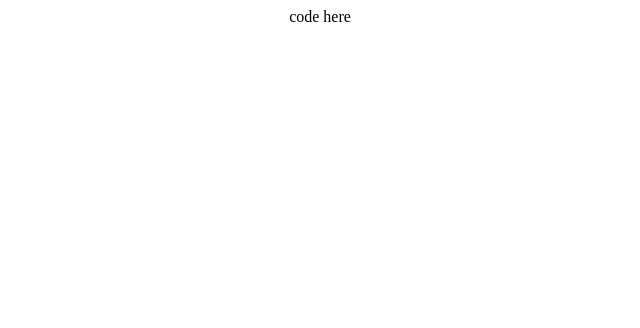
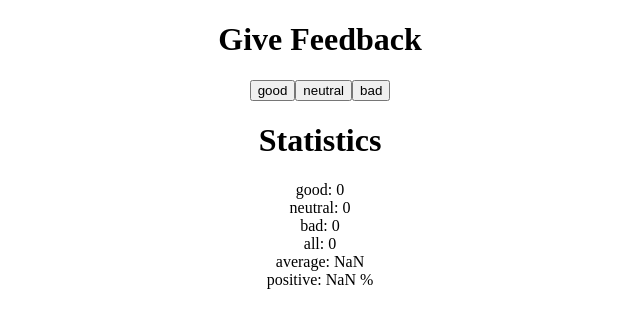
Before and after one commit to stern9/fsopen, a React (Create React App) app in the folder part1_solutions/unicafe-app/: page / in a window 1280 px wide. Shown: the top 328 px of the page, without its empty margins (320-960 px from the left). Built offline with nearby package versions, Linux system fonts and the light colour scheme.

Commit message:
1.7: unicafe step2 - solution

```diff
--- a/part1_solutions/unicafe-app/src/App.js
+++ b/part1_solutions/unicafe-app/src/App.js
@@ -1,5 +1,7 @@
 import { useState } from "react";
 import "./App.css";
+import Header from "./Header";
+import Button from "./Button";
 
 const App = () => {
   // save clicks of each button to its own state
@@ -7,7 +9,31 @@ const App = () => {
   const [neutral, setNeutral] = useState(0);
   const [bad, setBad] = useState(0);
 
-  return <div className="App">code here</div>;
+  const increaseGood = () => setGood(good + 1);
+  const increaseNeutral = () => setNeutral(neutral + 1);
+  const increaseBad = () => setBad(bad + 1);
+
+  const addAll = good + neutral + bad;
+  const averageScore = (good * 1 + neutral * 0 + bad * -1) / addAll;
+  const positivePercentage = (good / addAll) * 100;
+
+  return (
+    <div className="App">
+      <Header />
+      <Button handleClick={increaseGood} text="good" />
+      <Button handleClick={increaseNeutral} text="neutral" />
+      <Button handleClick={increaseBad} text="bad" />
+      <div>
+        <h1>Statistics</h1>
+      </div>
+      <div>good: {good}</div>
+      <div>neutral: {neutral}</div>
+      <div>bad: {bad}</div>
+      <div>all: {addAll}</div>
+      <div>average: {averageScore}</div>
+      <div>positive: {positivePercentage} %</div>
+    </div>
+  );
 };
 
 export default App;
--- /dev/null
+++ b/part1_solutions/unicafe-app/src/Button.js
@@ -0,0 +1,7 @@
+import React from "react";
+
+const Button = ({ handleClick, text }) => {
+  return <button onClick={handleClick}>{text}</button>;
+};
+
+export default Button;
--- /dev/null
+++ b/part1_solutions/unicafe-app/src/Header.js
@@ -0,0 +1,11 @@
+import React from "react";
+
+const Header = () => {
+  return (
+    <div>
+      <h1>Give Feedback</h1>
+    </div>
+  );
+};
+
+export default Header;
```
